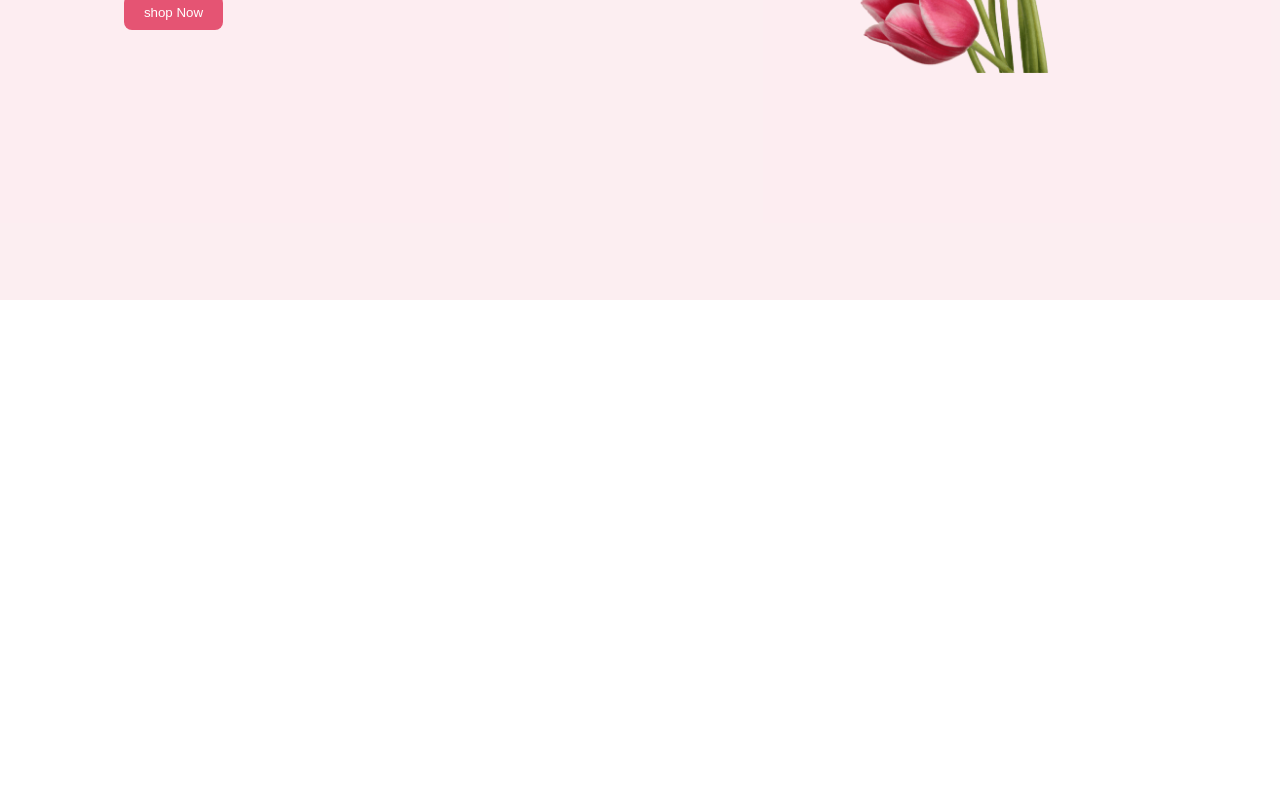
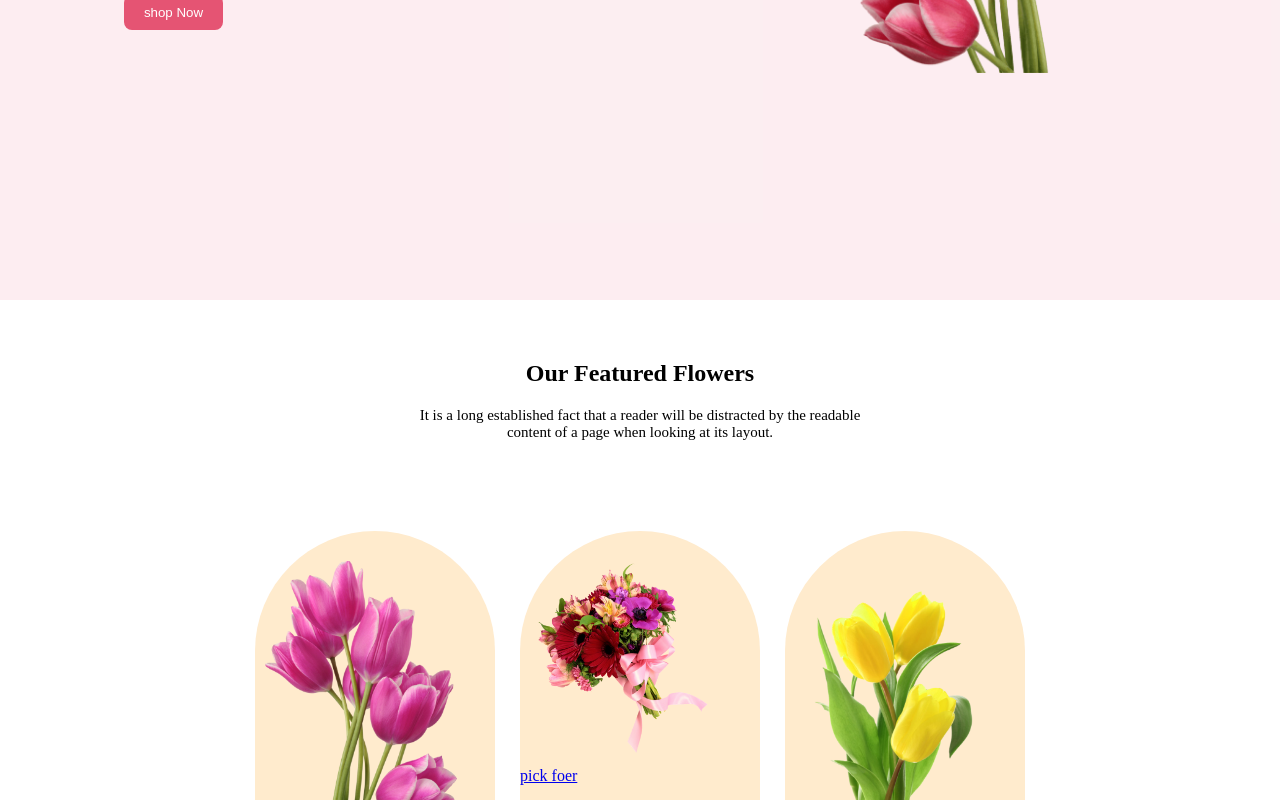
Before and after one commit to saifulislamnayon/saiful-first-assignment, a plain HTML site: page index.html in a window 1280 px wide. Shown: the part 540-1340 px from the top of the page. Before the commit the page ends 840 px from the top, so only its background shows below. Drawn offline with Linux system fonts and the light colour scheme.

Commit message:
first commit

```diff
--- a/index.html
+++ b/index.html
@@ -6,14 +6,15 @@
     <title>Assignment-1</title>
     <link rel="stylesheet" href="style.css">
 </head>
-<body>
+<bod
+    <header>
         <section>
       <div class="banner-container">
       <div class="banner-text">
-                <h1 class="title">Let's make <br>
-                    beautiful flowers a <br>
+      <h1 class="title">Let's make <br>  beautiful flowers a <br>
                   part of your life.</h1>
-                    <p class="description">It is a long established fact that
+                    <p class="description">
+                      It is a long established fact tha
                        a reader will be distracted by the
                          readable <br> content of a page when
                               looking at its layout. The point of using
@@ -26,5 +27,38 @@
                 </div>
             </div>
         </section>
+    </header>
+    <main>
+        <section>
+            <div class="flower-container">
+                <h2 class="text-title">Our Featured Flowers</h2>
+                <p class="pra-title">It is a long established fact
+                    that a reader will be distracted by the readable <br>
+                    content of a page when looking at its layout.</p>
+                    <div class="cards">
+                        <div class="card">
+                           <img class="img-block "src="./asset/Flower Asset/pngwing 6.png">
+                            <div>
+                                <a href="#">pick fowr</a>
+                            </div>
+                            </div>
+                            <div class="card">
+                              <img class="img-block" src="./asset/Flower Asset/pngwing 5.png">
+                            <div>
+                                <a href="#">pick foer</a>
+                            </div>
+                         </div>
+                        <div class="card">
+                        <img class="img-block" src="./asset/Flower Asset/pngwing 7.png">
+                         <div>
+                            <a href="#">pick flower</a>
+                        </div>
+                        </div>
+                    </div>
+                </div>
+        </section>
+    </main>
+    <footer>
+</footer>
 </body>
 </html>
--- a/style.css
+++ b/style.css
@@ -3,8 +3,11 @@
     padding: 0px;
 }
 .banner-img{
-    width: 310px;
-
+    width:310px
+}
+.flower-container{
+     height: 100vh;
+    align-items: center;
 }
 .banner-container{
     padding: 20px ;
@@ -21,28 +24,59 @@
     color:#272727;
     flex-direction: column;
     font-family: lato;
+    display:overlay;
 
 }
 .description{
      margin-top: 15px;
-    margin-bottom: 15px;
+     margin-bottom: 15px;
     font-size: 15px;
     color:#272727;
     font-family: lato;
     font-weight: 400;
     font-style: normal;
     line-height: 30px;
+}
 
-
-
-
-}
 .btn{
     padding: 10px 20px;
     border-radius: 8px;
     background-color: #E55473;
     border: none;
     color: #FFF;
+}
+.text-title{
+text-align: center;
+padding:0px;
+margin-top: 60px;
+}
+.pra-title{
+    text-align: center;
+    font-size: 15px;
+    margin-top: 20px;
+}
+.card{
+    margin-top:20px;
+    width:240px;
+    height: 300px;
 
+    background-color:blanchedalmond;
+    border-top-left-radius: 300px;
+    border-top-right-radius: 300px;
 
 }
+.img-block{
+    width:80%;
+    border-radius: 10px;
+    margin-top: 20px;
+    padding: 10px;
+
+}
+.cards{
+    display: flex;
+    justify-content: center;
+    gap: 25px;
+    align-items: center;
+    border-radius: 50%;
+    margin-top: 70px;
+}
```
Lines whose indentation alone changed are shown as unchanged.
